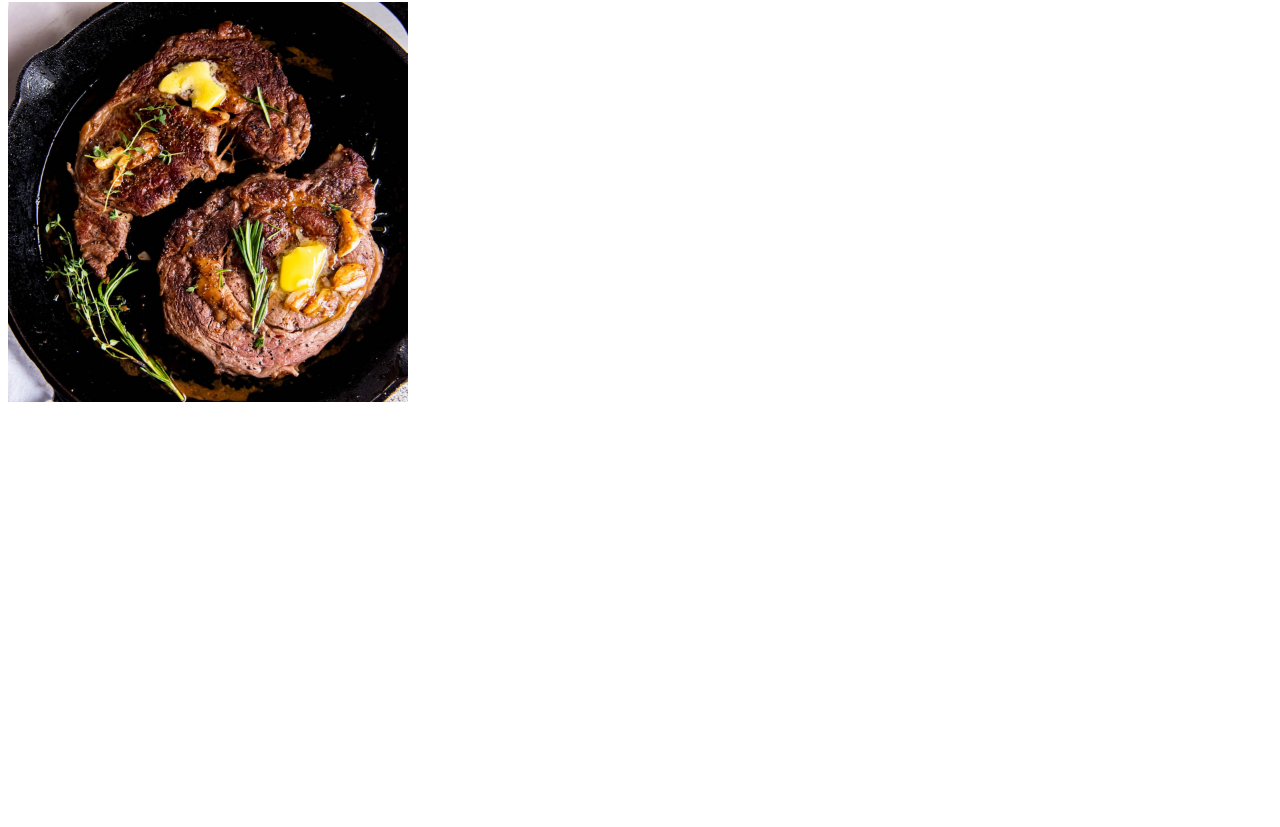
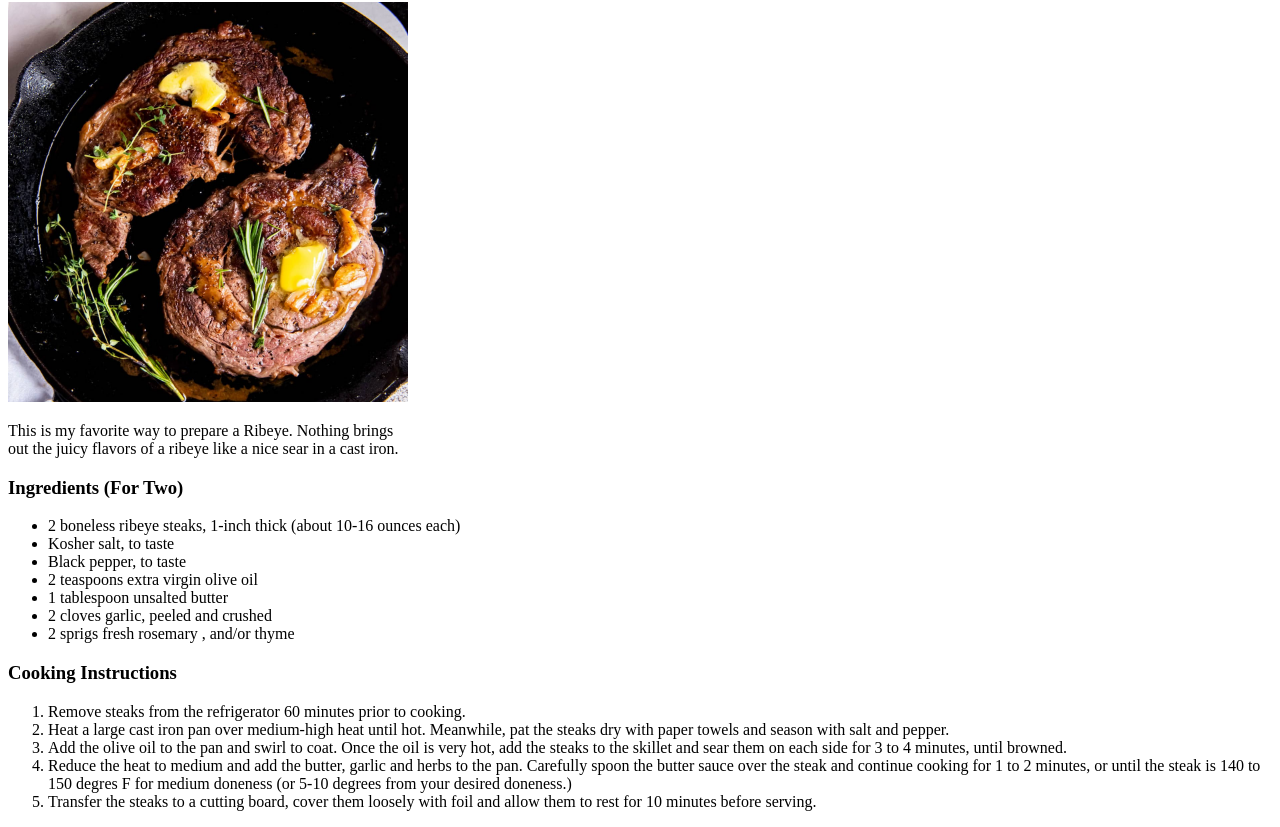
Before and after one commit to andrewstriano/odin-recipies, a plain HTML site: page recipes/ribeye.html in a window 1280 px wide. Shown: the part 78-905 px from the top of the page. Before the commit the page ends 800 px from the top, so only its background shows below. Drawn offline with Linux system fonts and the light colour scheme.

Commit message:
Fill out Ribeye Page, tweak some aesthetics
Complete Ribeye page. Made everything match across pages.

```diff
--- a/recipes/ribeye.html
+++ b/recipes/ribeye.html
@@ -9,6 +9,27 @@
 <body>
     <h1>The Perfect Pan Seared Ribeye!</h1>
     <img style="width: 400px;height: 400px; object-fit: cover;" src="../images/ribeye.jpg" alt="Pan Seared Ribeye">
+    <p style="width: 400px;">This is my favorite way to prepare a Ribeye. Nothing brings out the juicy flavors of a ribeye like a nice sear in a cast iron.</p>
+    <h3>Ingredients (For Two)</h3>
+    <ul>
+        <li>2 boneless ribeye steaks, 1-inch thick (about 10-16 ounces each)</li>
+        <li>Kosher salt, to taste</li>
+        <li>Black pepper, to taste</li>
+        <li>2 teaspoons extra virgin olive oil</li>
+        <li>1 tablespoon unsalted butter</li>
+        <li>2 cloves garlic, peeled and crushed</li>
+        <li>2 sprigs fresh rosemary , and/or thyme</li>
 
+    </ul>
+
+    <h3>Cooking Instructions</h3>
+    <ol>
+        <li>Remove steaks from the refrigerator 60 minutes prior to cooking.</li>
+        <li>Heat a large cast iron pan over medium-high heat until hot. Meanwhile, pat the steaks dry with paper towels and season with salt and pepper.</li>
+        <li>Add the olive oil to the pan and swirl to coat. Once the oil is very hot, add the steaks to the skillet and sear them on each side for 3 to 4 minutes, until browned.</li>
+        <li>Reduce the heat to medium and add the butter, garlic and herbs to the pan. Carefully spoon the butter sauce over the steak and continue cooking for 1 to 2 minutes, or until the steak is 140 to 150 degres F for medium doneness (or 5-10 degrees from your desired doneness.)</li>
+        <li>Transfer the steaks to a cutting board, cover them loosely with foil and allow them to rest for 10 minutes before serving.</li>
+
+    </ol>
 </body>
 </html>
```
Also changed, not shown: recipes/mac.html (+1 -1 lines), recipes/tritip.html (+1 -1 lines).
